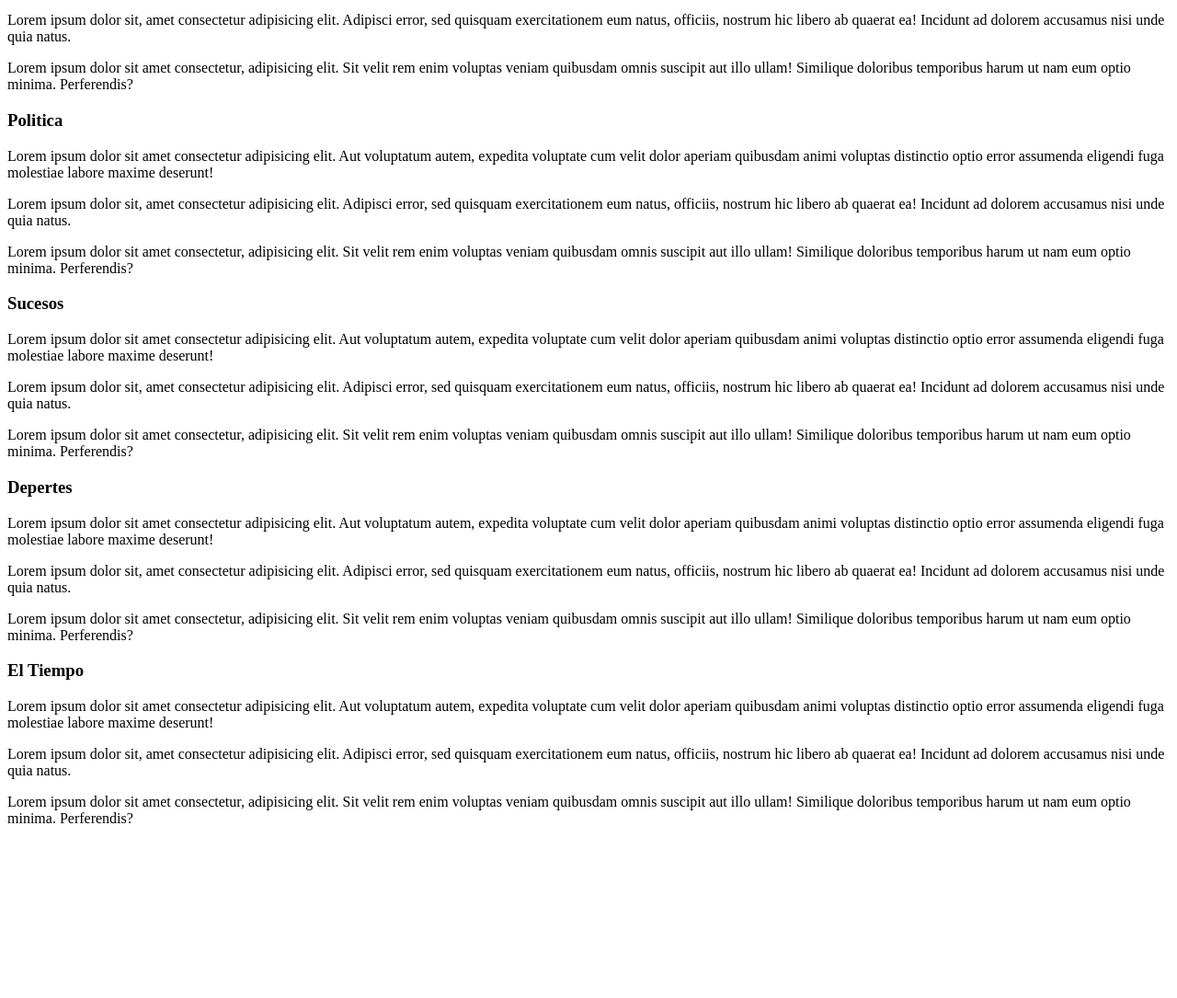
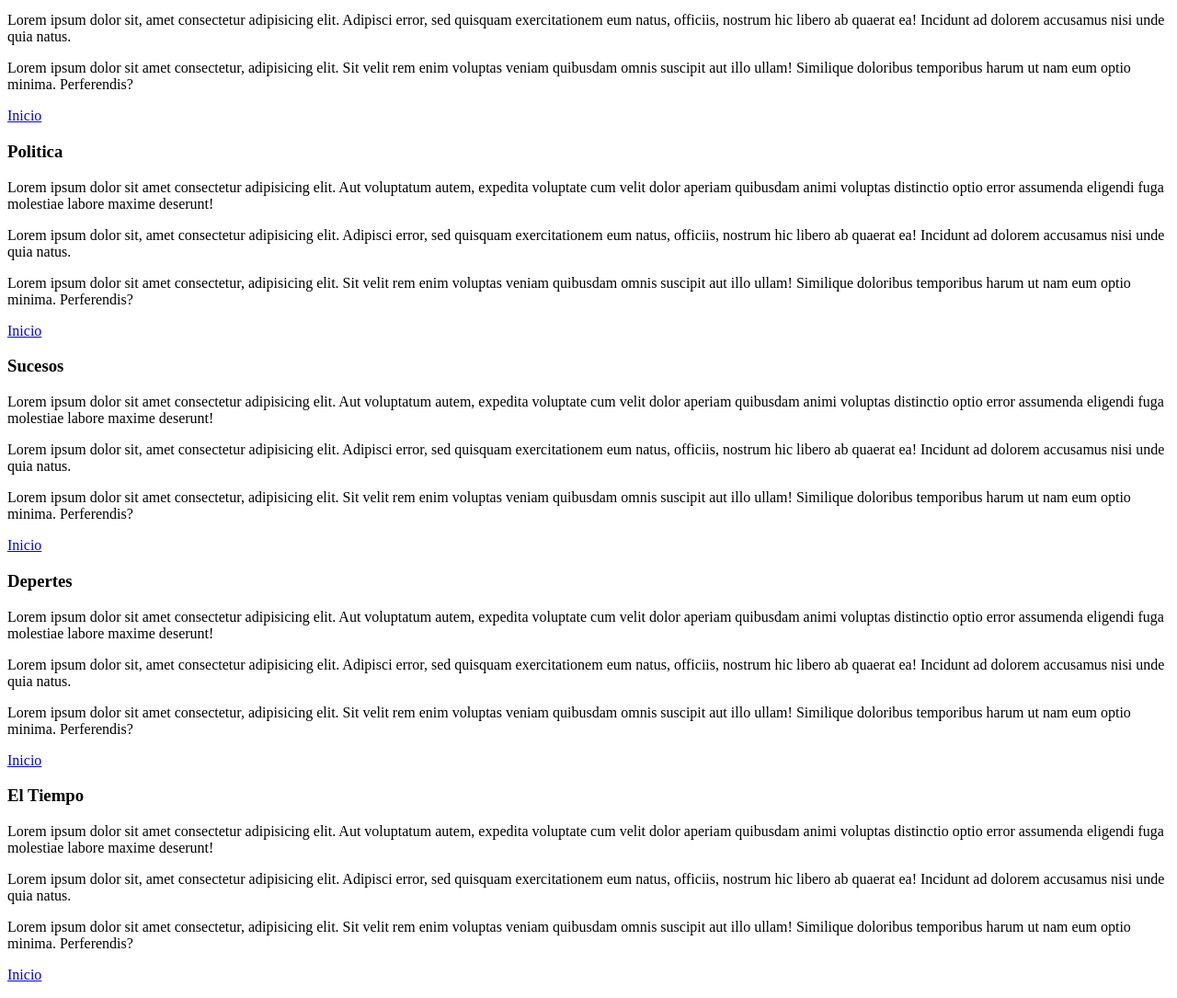
Before and after one commit to bercoinfo/enlaces-marcadores, a plain HTML site: page index.html in a window 1280 px wide. Shown: the part 243-1328 px from the top of the page at 92% size. Before the commit the page ends 1158 px from the top, so only its background shows below. Drawn offline with Linux system fonts and the light colour scheme.

Commit message:
version 2 con vuelta al inicio

```diff
--- a/index.html
+++ b/index.html
@@ -6,7 +6,8 @@
     <title>Document</title>
 </head>
 <body>
-    <h1>El periodico de Alcazar</h1>
+    <h1 id="inicio">El periodico de Alcazar</h1>
+
     <h2>La informacion de lo que importa</h2>
     <a href="#actualidad">Actualidad</a>
     <a href="#Politica">Politica</a>
@@ -19,26 +20,36 @@
     <p>Lorem ipsum dolor sit amet consectetur adipisicing elit. Aut voluptatum autem, expedita voluptate cum velit dolor aperiam quibusdam animi voluptas distinctio optio error assumenda eligendi fuga molestiae labore maxime deserunt!</p>
     <p>Lorem ipsum dolor sit, amet consectetur adipisicing elit. Adipisci error, sed quisquam exercitationem eum natus, officiis, nostrum hic libero ab quaerat ea! Incidunt ad dolorem accusamus nisi unde quia natus.</p>
     <p>Lorem ipsum dolor sit amet consectetur, adipisicing elit. Sit velit rem enim voluptas veniam quibusdam omnis suscipit aut illo ullam! Similique doloribus temporibus harum ut nam eum optio minima. Perferendis?</p>
-
+    <p>
+    <a href="#inicio">Inicio</a>
+    </p>
     <h3 id="Politica">Politica</h3>
     <p>Lorem ipsum dolor sit amet consectetur adipisicing elit. Aut voluptatum autem, expedita voluptate cum velit dolor aperiam quibusdam animi voluptas distinctio optio error assumenda eligendi fuga molestiae labore maxime deserunt!</p>
     <p>Lorem ipsum dolor sit, amet consectetur adipisicing elit. Adipisci error, sed quisquam exercitationem eum natus, officiis, nostrum hic libero ab quaerat ea! Incidunt ad dolorem accusamus nisi unde quia natus.</p>
     <p>Lorem ipsum dolor sit amet consectetur, adipisicing elit. Sit velit rem enim voluptas veniam quibusdam omnis suscipit aut illo ullam! Similique doloribus temporibus harum ut nam eum optio minima. Perferendis?</p>
-
+    <p>
+    <a href="#inicio">Inicio</a>
+    </p>
     <h3 id="Sucesos">Sucesos</h3>
     <p>Lorem ipsum dolor sit amet consectetur adipisicing elit. Aut voluptatum autem, expedita voluptate cum velit dolor aperiam quibusdam animi voluptas distinctio optio error assumenda eligendi fuga molestiae labore maxime deserunt!</p>
     <p>Lorem ipsum dolor sit, amet consectetur adipisicing elit. Adipisci error, sed quisquam exercitationem eum natus, officiis, nostrum hic libero ab quaerat ea! Incidunt ad dolorem accusamus nisi unde quia natus.</p>
     <p>Lorem ipsum dolor sit amet consectetur, adipisicing elit. Sit velit rem enim voluptas veniam quibusdam omnis suscipit aut illo ullam! Similique doloribus temporibus harum ut nam eum optio minima. Perferendis?</p>
-
+    <p>
+    <a href="#inicio">Inicio</a>
+    </p>
     <h3 id="Depertes">Depertes</h3>
     <p>Lorem ipsum dolor sit amet consectetur adipisicing elit. Aut voluptatum autem, expedita voluptate cum velit dolor aperiam quibusdam animi voluptas distinctio optio error assumenda eligendi fuga molestiae labore maxime deserunt!</p>
     <p>Lorem ipsum dolor sit, amet consectetur adipisicing elit. Adipisci error, sed quisquam exercitationem eum natus, officiis, nostrum hic libero ab quaerat ea! Incidunt ad dolorem accusamus nisi unde quia natus.</p>
     <p>Lorem ipsum dolor sit amet consectetur, adipisicing elit. Sit velit rem enim voluptas veniam quibusdam omnis suscipit aut illo ullam! Similique doloribus temporibus harum ut nam eum optio minima. Perferendis?</p>
-
+    <p>
+    <a href="#inicio">Inicio</a>
+    </p>
     <h3 id="Tiempo">El Tiempo</h3>
     <p>Lorem ipsum dolor sit amet consectetur adipisicing elit. Aut voluptatum autem, expedita voluptate cum velit dolor aperiam quibusdam animi voluptas distinctio optio error assumenda eligendi fuga molestiae labore maxime deserunt!</p>
     <p>Lorem ipsum dolor sit, amet consectetur adipisicing elit. Adipisci error, sed quisquam exercitationem eum natus, officiis, nostrum hic libero ab quaerat ea! Incidunt ad dolorem accusamus nisi unde quia natus.</p>
     <p>Lorem ipsum dolor sit amet consectetur, adipisicing elit. Sit velit rem enim voluptas veniam quibusdam omnis suscipit aut illo ullam! Similique doloribus temporibus harum ut nam eum optio minima. Perferendis?</p>
-
+    <p>
+    <a href="#inicio">Inicio</a>
+    </p>
 </body>
 </html>
```
